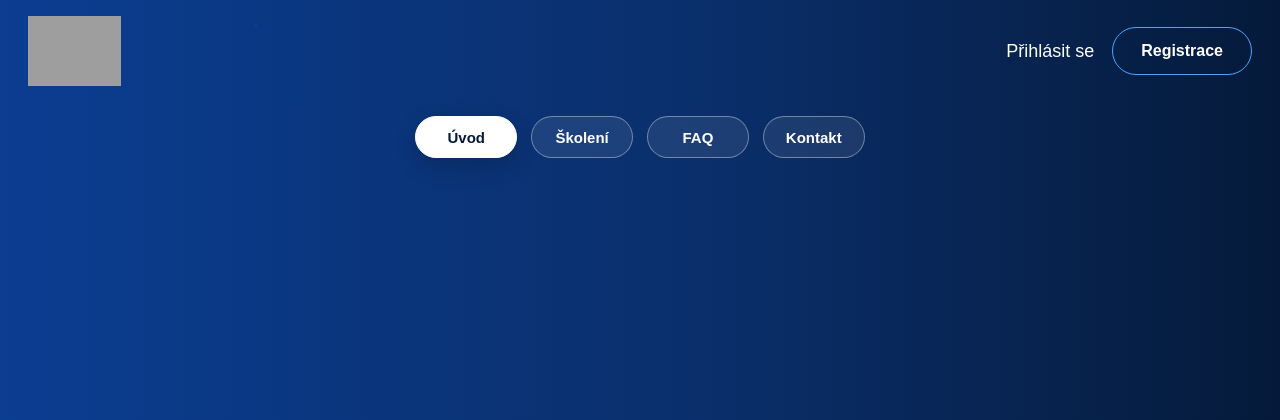
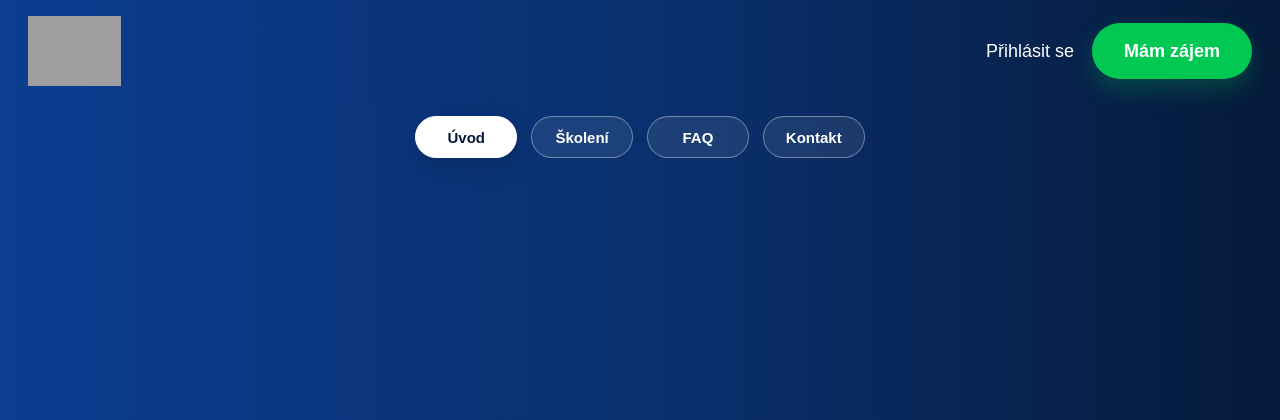
Before and after one commit to BignerCZE/Elektroakademie, a Django app: page / in a window 1280 px wide. Shown: the top 420 px of the page. Run offline with Django 5.2, Linux system fonts and the light colour scheme; data comes from the database, SQL or seed files in the repository; grey boxes are pictures that could not be loaded.

Commit message:
Mám zájem tlačítko nahoře

```diff
--- a/courses/templates/courses/base.html
+++ b/courses/templates/courses/base.html
@@ -40,7 +40,7 @@
                     </form>
                     {% else %}
                     <a href="{% url 'login' %}" class="login-link">Přihlásit se</a>
-                    <a href="{% url 'register' %}" class="outline-button">Registrace</a>
+                    <a href="{% url 'register' %}" class="cta-button primary">Mám zájem</a>
                     {% endif %}
                 </div>
 
--- a/courses/templates/courses/index.html
+++ b/courses/templates/courses/index.html
@@ -8,6 +8,8 @@
 {% endblock %}
 
 {% block content %}
+{% url 'register' as register_url %}
+
 <div class="landing-page">
 
     <nav class="landing-nav" aria-label="Navigace úvodní stránky">
@@ -37,7 +39,7 @@
                         </div>
 
                         <div class="cta-buttons">
-                            <a href="#" class="cta-button primary">Mám zájem</a>
+                            <a href="{{ register_url }}" class="cta-button primary">Mám zájem</a>
                             <a href="#courses" class="cta-button secondary">Více informací</a>
                         </div>
                     </div>
@@ -147,18 +149,14 @@
                         </article>
                     </div>
 
-                    {% if courses %}
                     <div class="guide-actions">
-                        {% for course in courses %}
-                        {% if forloop.first %}
-                        <a href="{% url 'course_detail' course.id %}" class="cta-button primary">Mám zájem</a>
-                        {% endif %}
-                        {% endfor %}
+                        <a href="{{ register_url }}" class="cta-button primary">Mám zájem</a>
                     </div>
-                    {% endif %}
                 </div>
             </div>
         </section>
+
+        <!-- Zbytek FAQ, Kontakt, modal a JS nech beze změny -->
 
         <section class="page-section faq-section" id="faq">
             <div class="container faq-inner">
```
